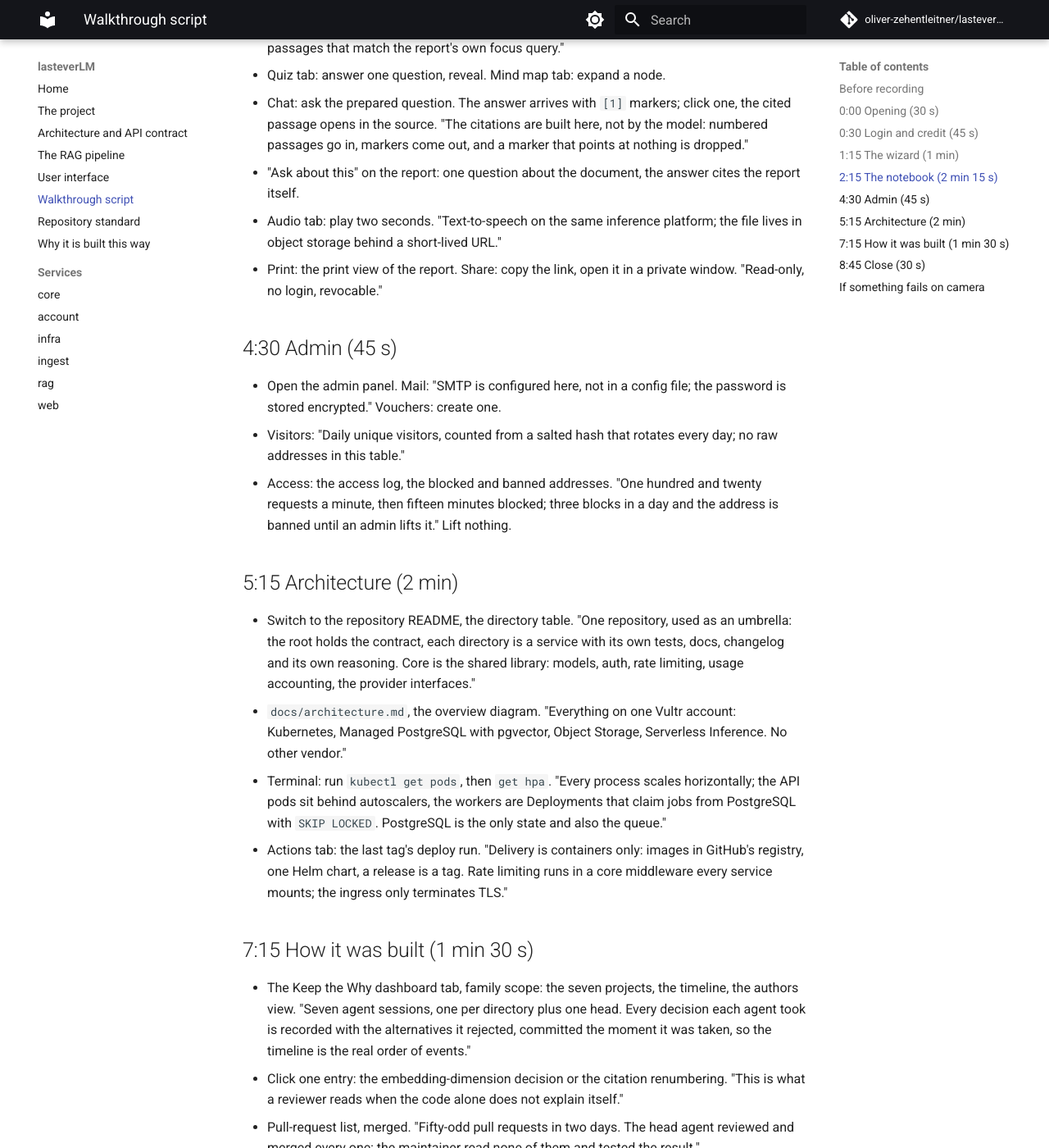
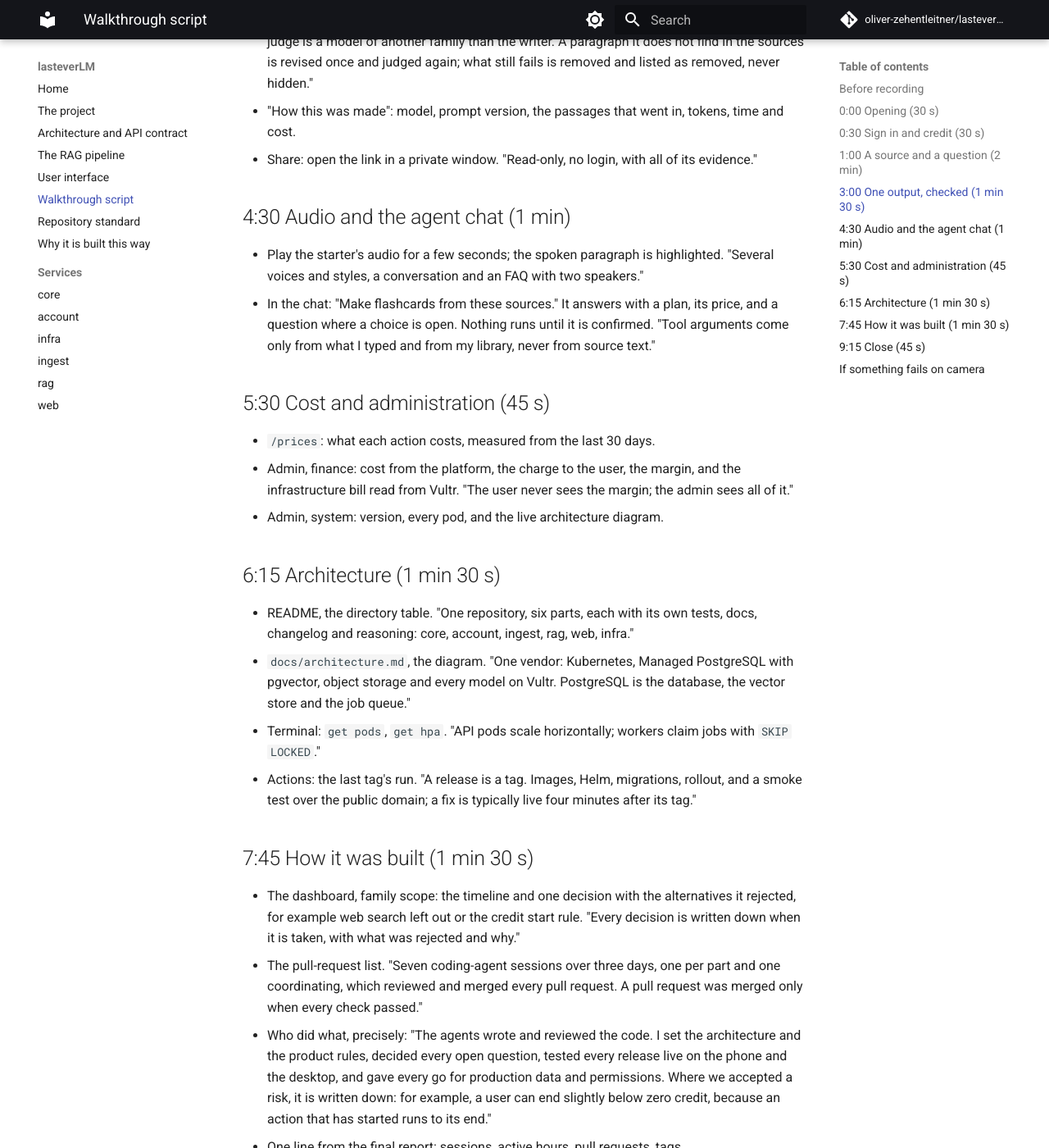
Before and after one commit to oliver-zehentleitner-aigent/lasteverLM, an MkDocs documentation site: the page built from docs/walkthrough.md, in a window 1280 px wide and 1400 px high, scrolled down 1547 px. Shown: the whole window at 82% size. Built offline with MkDocs 1.6.1 and Material for MkDocs 9.7.7, drawn with Linux system fonts in a browser that asks for light colours; comment, search, counter and statistics services are not loaded; some of the changed text lies outside the part shown.

Commit message:
docs: walkthrough for the current system, README status, starter trigger

```diff
--- a/docs/walkthrough.md
+++ b/docs/walkthrough.md
@@ -1,137 +1,138 @@
 # Walkthrough script
 
-The ten-minute recorded tour of lasteverLM: what it does, how it is
-built, how it was built. Times are targets; the live part comes first
-because it is what a viewer remembers. Everything shown is on the
-deployed system, nothing is mocked.
+The ten-minute recorded tour of lasteverLM. The product comes first:
+a source goes in, a good question gets a correct answer, the evidence
+opens, one compact output is made. Architecture and the way it was
+built follow. Times are targets. Everything shown is the deployed
+system, nothing is mocked.
 
 ## Before recording
 
-- Two browser tabs: the app at `https://lasteverlm.zehentleitner.co`
-  and the repository's Keep the Why dashboard
+- Browser tabs: the app at `https://lasteverlm.zehentleitner.co`, the
+  Keep the Why dashboard
   (`https://oliver-zehentleitner.github.io/lasteverLM/keep-the-why-dashboard/`,
-  family scope on).
-- A third tab with the GitHub repository on the pull-request list and
-  the Actions page.
-- A mailbox on an allowed domain open, for the magic link.
-- Two sample sources ready: one PDF of a few pages and one web page URL.
-  Pick sources whose content yields a non-trivial question with an
-  answer that sits in one passage, so the citation lands visibly.
+  family scope on), and the GitHub repository on the pull-request list.
+- A mailbox on an allowed domain, for the magic link, and a fresh
+  voucher code.
+- One short source with a non-trivial fact in one passage, and one
+  detail that is deliberately absent, for example a text with a date,
+  a budget, an owner, and an approval that is still pending. A web page
+  URL as a second source.
 - A terminal with `kubectl get pods -n lasteverlm` and `kubectl get hpa
   -n lasteverlm` typed, not run.
-- The notebook from the rehearsal deleted, so the wizard starts empty.
 - Do not name the company the assignment came from, not in speech and
-  not on screen; the repository does not name it either.
+  not on screen.
 
 ## 0:00 Opening (30 s)
 
-"This is lasteverLM: provide documents, ask questions, get answers with
-citations into the sources, and turn the sources into reports, quizzes,
-tables, mind maps, infographics and audio. One repository, six services,
-running on Kubernetes at Vultr. I built it in three days with a fleet of
-seven coding-agent sessions and I will show that part at the end."
+"This is lasteverLM: put sources in, ask questions, get answers that
+point to the exact passage they rest on, and turn the sources into
+reports, quizzes, flashcards, tables, charts, mind maps, infographics,
+decisions and audio. Everything it says can be checked by the person
+who reads it."
 
-## 0:30 Login and credit (45 s)
+## 0:30 Sign in and credit (30 s)
 
-- Enter an address on an allowed domain. "Login is a magic link,
-  restricted to the domains the admin allows; no passwords anywhere."
-- Open the mail, click the link, land in the app.
-- Redeem the voucher. "Every account starts with a ten-euro voucher;
-  every model call is priced and debited against it, so the sponsor
-  knows what the demo costs."
+- Enter the address, open the mail, click the link. "A magic link,
+  for an allowlist of domains and addresses, no passwords."
+- The introduction shows the three areas once. The starter notebook
+  is already there: lasteverLM explaining itself, with finished
+  outputs.
+- Redeem the voucher. "Every model call is priced and booked against
+  this credit; every paid action shows its price first."
 
-## 1:15 The wizard (1 min)
+## 1:00 A source and a question (2 min)
 
-- Click add. Step 1, what goes in: pick PDF. Step 2, drop the file.
-  "A second kind in the same wizard: a web page." Add the URL.
-  "The fetch happens in a worker behind a guard that refuses private
-  addresses, so nobody uses the service to reach the cluster from
-  inside."
-- Step 3, what should come out: select report, quiz, mind map, audio.
-  Done.
-- "Three steps, one question each. The outputs are queued now; the
-  workers pick them up when the sources are ready, even if I close the
-  browser."
+- New notebook, add the short text and the web page. "Adding is free.
+  A source is read when a question or an output needs it."
+- Ask the prepared question. The answer arrives with numbered markers;
+  click one, the passage opens in the source, highlighted. "The model
+  never writes a citation: numbered passages go in, markers come out,
+  and a marker that points at nothing is removed."
+- Ask about the absent detail. "It says the sources do not contain
+  that, instead of inventing it."
+- The badges under the answer: "The word check compares words with the
+  cited passage. It is fast and free, and it sees no meaning, no
+  negation. That is what the judge is for."
 
-## 2:15 The notebook (2 min 15 s)
+## 3:00 One output, checked (1 min 30 s)
 
-- Left column: the sources turn ready. "Parsing, chunking, embeddings,
-  one summary per source."
-- Right column: the report tab opens. Scroll once. "Generated from the
-  summaries and the passages that match the report's own focus query."
-- Quiz tab: answer one question, reveal. Mind map tab: expand a node.
-- Chat: ask the prepared question. The answer arrives with `[1]`
-  markers; click one, the cited passage opens in the source. "The
-  citations are built here, not by the model: numbered passages go in,
-  markers come out, and a marker that points at nothing is dropped."
-- "Ask about this" on the report: one question about the document, the
-  answer cites the report itself.
-- Audio tab: play two seconds. "Text-to-speech on the same inference
-  platform; the file lives in object storage behind a short-lived URL."
-- Print: the print view of the report. Share: copy the link, open it in
-  a private window. "Read-only, no login, revocable."
+- Create a short report with the judge on medium. While it runs, the
+  view shows its real step: retrieving, writing, judging round one.
+- Open it: every paragraph carries its passages, the word check, and
+  the judge's verdict. "The judge is a model of another family than the
+  writer. A paragraph it does not find in the sources is revised once
+  and judged again; what still fails is removed and listed as removed,
+  never hidden."
+- "How this was made": model, prompt version, the passages that went
+  in, tokens, time and cost.
+- Share: open the link in a private window. "Read-only, no login, with
+  all of its evidence."
 
-## 4:30 Admin (45 s)
+## 4:30 Audio and the agent chat (1 min)
 
-- Open the admin panel. Mail: "SMTP is configured here, not in a
-  config file; the password is stored encrypted." Vouchers: create one.
-- Visitors: "Daily unique visitors, counted from a salted hash that
-  rotates every day; no raw addresses in this table."
-- Access: the access log, the blocked and banned addresses. "One hundred
-  and twenty requests a minute, then fifteen minutes blocked; three
-  blocks in a day and the address is banned until an admin lifts it."
-  Lift nothing.
+- Play the starter's audio for a few seconds; the spoken paragraph is
+  highlighted. "Several voices and styles, a conversation and an FAQ
+  with two speakers."
+- In the chat: "Make flashcards from these sources." It answers with a
+  plan, its price, and a question where a choice is open. Nothing runs
+  until it is confirmed. "Tool arguments come only from what I typed
+  and from my library, never from source text."
 
-## 5:15 Architecture (2 min)
+## 5:30 Cost and administration (45 s)
 
-- Switch to the repository README, the directory table. "One
-  repository, used as an umbrella: the root holds the contract, each
-  directory is a service with its own tests, docs, changelog and its own
-  reasoning. Core is the shared library: models, auth, rate limiting,
-  usage accounting, the provider interfaces."
-- `docs/architecture.md`, the overview diagram. "Everything on one
-  Vultr account: Kubernetes, Managed PostgreSQL with pgvector, Object
-  Storage, Serverless Inference. No other vendor."
-- Terminal: run `kubectl get pods`, then `get hpa`. "Every process
-  scales horizontally; the API pods sit behind autoscalers, the workers
-  are Deployments that claim jobs from PostgreSQL with `SKIP LOCKED`.
-  PostgreSQL is the only state and also the queue."
-- Actions tab: the last tag's deploy run. "Delivery is containers only:
-  images in GitHub's registry, one Helm chart, a release is a tag. Rate
-  limiting runs in a core middleware every service mounts; the ingress
-  only terminates TLS."
+- `/prices`: what each action costs, measured from the last 30 days.
+- Admin, finance: cost from the platform, the charge to the user, the
+  margin, and the infrastructure bill read from Vultr. "The user never
+  sees the margin; the admin sees all of it."
+- Admin, system: version, every pod, and the live architecture diagram.
 
-## 7:15 How it was built (1 min 30 s)
+## 6:15 Architecture (1 min 30 s)
 
-- The Keep the Why dashboard tab, family scope: the seven projects, the
-  timeline, the authors view. "Seven agent sessions, one per directory
-  plus one head. Every decision each agent took is recorded with the
-  alternatives it rejected, committed the moment it was taken, so the
-  timeline is the real order of events."
-- Click one entry: the embedding-dimension decision or the citation
-  renumbering. "This is what a reviewer reads when the code alone does
-  not explain itself."
-- Pull-request list, merged. "Fifty-odd pull requests in two days.
-  The head agent reviewed and merged every one; the maintainer read
-  none of them and tested the result."
-- One line of numbers from the final report: sessions, active hours
-  summed, tokens, which model each agent ran on.
+- README, the directory table. "One repository, six parts, each with
+  its own tests, docs, changelog and reasoning: core, account, ingest,
+  rag, web, infra."
+- `docs/architecture.md`, the diagram. "One vendor: Kubernetes, Managed
+  PostgreSQL with pgvector, object storage and every model on Vultr.
+  PostgreSQL is the database, the vector store and the job queue."
+- Terminal: `get pods`, `get hpa`. "API pods scale horizontally; workers
+  claim jobs with `SKIP LOCKED`."
+- Actions: the last tag's run. "A release is a tag. Images, Helm,
+  migrations, rollout, and a smoke test over the public domain; a fix is
+  typically live four minutes after its tag."
 
-## 8:45 Close (30 s)
+## 7:45 How it was built (1 min 30 s)
 
-"What it is not yet: no video output, English UI only, one voice.
-What it is: a cited-answers system a team could operate, with the
-reasoning behind every choice in the repository next to the code.
-The repository, the live system and the dashboard are linked in the
-description."
+- The dashboard, family scope: the timeline and one decision with the
+  alternatives it rejected, for example web search left out or the
+  credit start rule. "Every decision is written down when it is taken,
+  with what was rejected and why."
+- The pull-request list. "Seven coding-agent sessions over three days,
+  one per part and one coordinating, which reviewed and merged every
+  pull request. A pull request was merged only when every check passed."
+- Who did what, precisely: "The agents wrote and reviewed the code.
+  I set the architecture and the product rules, decided every open
+  question, tested every release live on the phone and the desktop,
+  and gave every go for production data and permissions. Where we
+  accepted a risk, it is written down: for example, a user can end
+  slightly below zero credit, because an action that has started runs
+  to its end."
+- One line from the final report: sessions, active hours, pull
+  requests, tags.
+
+## 9:15 Close (45 s)
+
+"What it is not: no video output, no web search as a way to add
+sources, no approximate vector index yet. Each is named in the docs
+with the point at which it would pay off. What it is: a system whose
+answers can be checked, that a team could operate, with the reasoning
+behind every choice next to the code."
 
 ## If something fails on camera
 
-- A source stays in processing: show the worker log
-  (`kubectl logs deploy/lasteverlm-ingest-worker`), say what it waits
-  for, move on to the chat with the other source.
-- The magic link is slow: use the voucher screen to explain credit while
-  waiting; never show the demo token.
-- An output fails: open its tab, the error is readable; "the failure is
-  recorded, the retry is three attempts, then it stays failed and the
-  user sees why."
+- A source stays in processing: the source shows its state and
+  reason; move on to the chat with the other source.
+- An output fails: its tab shows the final error with the model and
+  the kind of failure, and whether anything was charged.
+- The magic link is slow: explain credit on the voucher screen while
+  waiting; never show a token.
```
Also changed, not shown: CHANGELOG.md (+4 -0 lines), README.md (+1 -1 lines), docs/architecture.md (+1 -1 lines).
